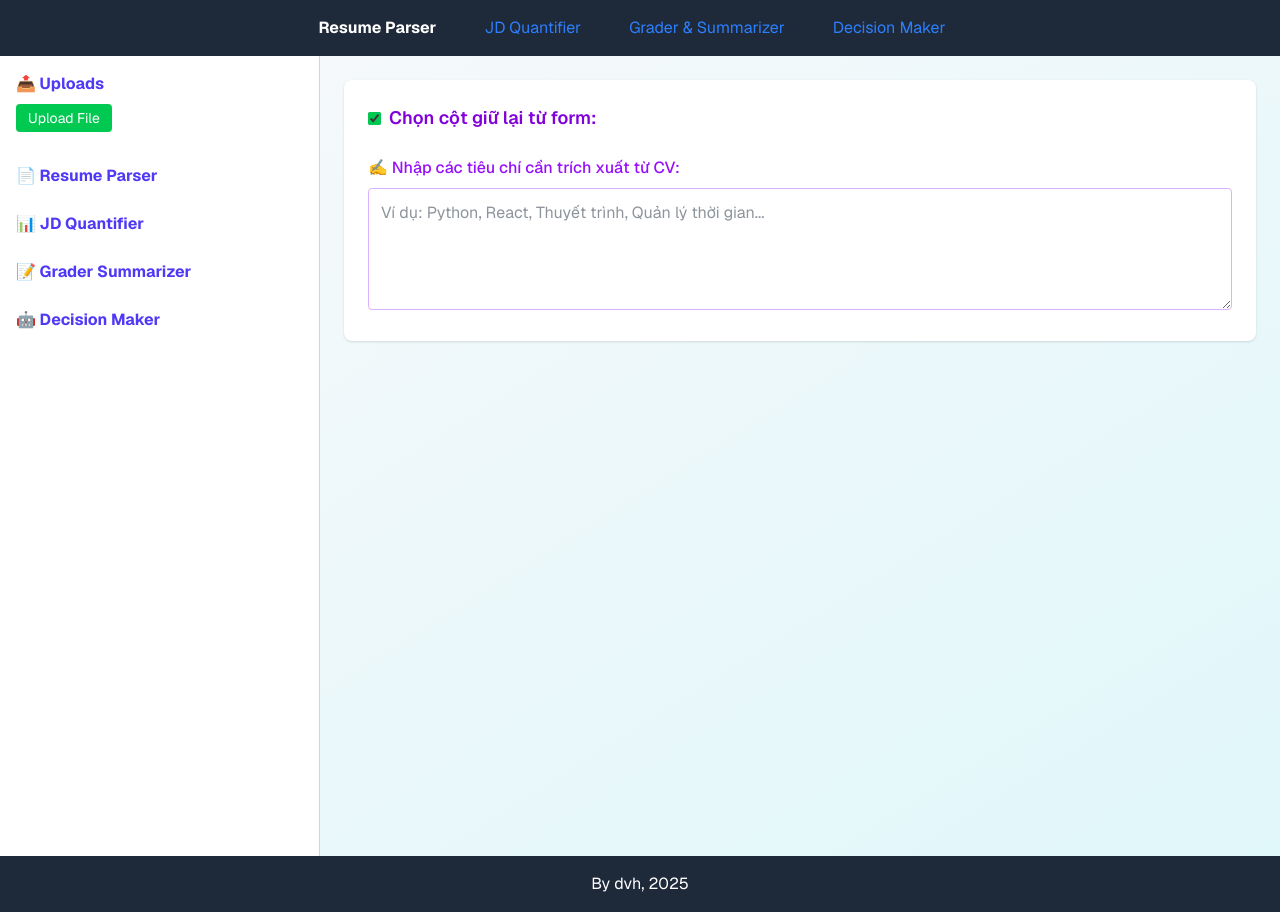
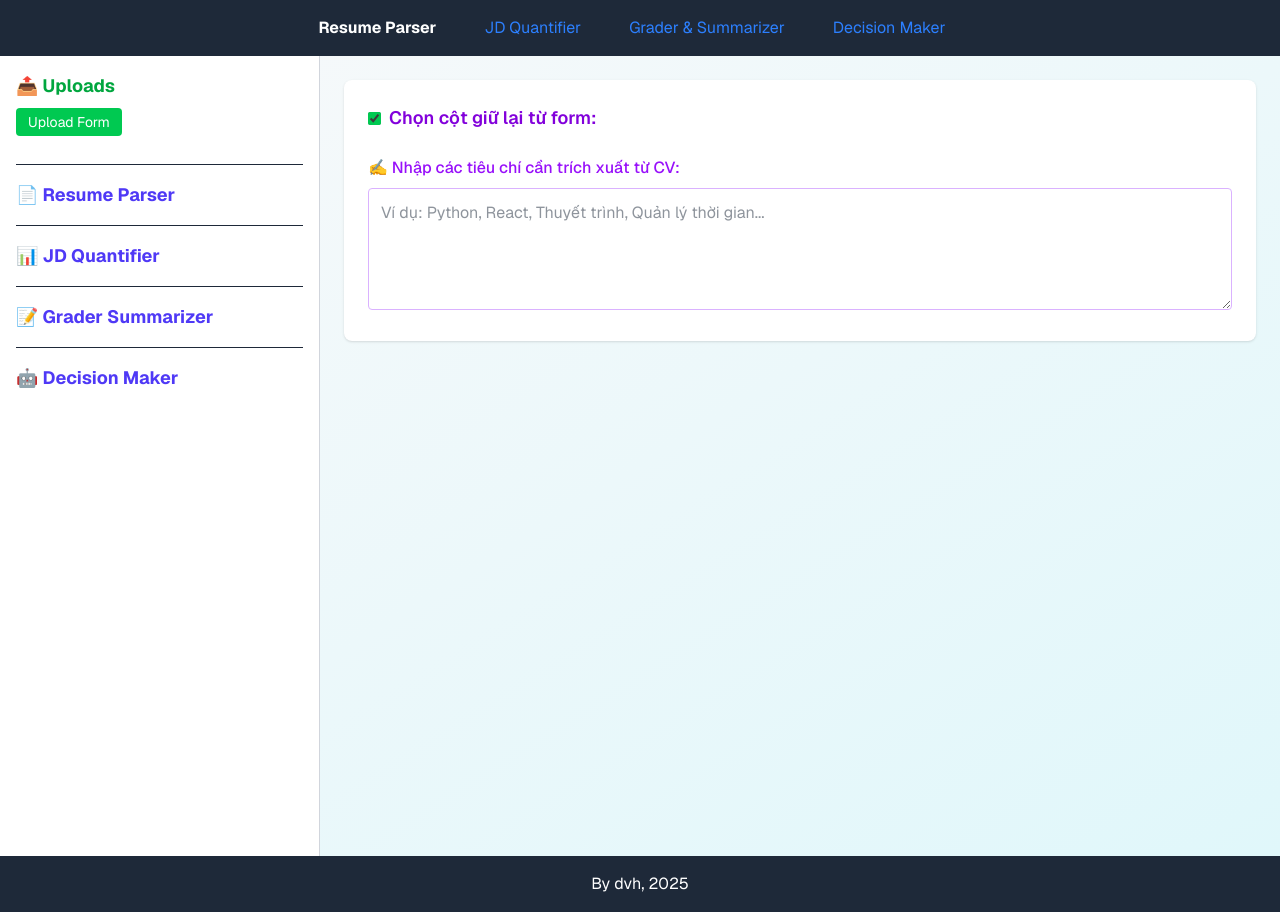
Before and after one commit to daoviethoang1402/application-form-evaluator-frontend, a Next.js app: page / in a window 1280 px wide. Built offline with nearby package versions, Linux system fonts and the light colour scheme.

Commit message:
fix sidebar

```diff
--- a/src/app/page.js
+++ b/src/app/page.js
@@ -7,63 +7,13 @@ const api = axios.create({
 });
 
 export default function HomePage() {
+  // const [cvFiles, setCvFiles] = useState(['cv_1.pdf', 'cv_2.pdf']);
+  const [formFiles, setFormFiles] = useState([]);
   const [selectedFile, setSelectedFile] = useState(null);
   const [selectedCategories, setSelectedCategories] = useState([]);
   const [cvInput, setCvInput] = useState('');
   const [showInput, setShowInput] = useState(false);
   const [columns, setColumns] = useState([]);
-  const [formFilesByFolder, setFormFilesByFolder] = useState({
-    uploads: [],
-    resume_parser: [],
-    jd_quantifier: [],
-    grader_summarizer: [],
-    decision_maker: [],
-  });
-
-  const folderList = [
-    { name: 'uploads', label: '📤 Uploads' },
-    { name: 'resume_parser', label: '📄 Resume Parser' },
-    { name: 'jd_quantifier', label: '📊 JD Quantifier' },
-    { name: 'grader_summarizer', label: '📝 Grader Summarizer' },
-    { name: 'decision_maker', label: '🤖 Decision Maker' },
-  ];
-
-  function FolderSection({ folder, files, selectedFile, onFileSelect }) {
-    const isUploads = folder.name === 'uploads';
-    return (
-      <div className="mb-6">
-        <h2 className="font-bold text-indigo-600 text-md mb-2">{folder.label}</h2>
-        {isUploads && (
-          <>
-            <button
-              onClick={() => document.getElementById(`upload-${folder.name}`).click()}
-              className="mb-2 text-sm text-white bg-green-500 hover:bg-green-600 px-3 py-1 rounded"
-            >
-              Upload File
-            </button>
-            <input
-              id={`upload-${folder.name}`}
-              type="file"
-              accept=".xlsx,.xls,.pdf"
-              hidden
-              onChange={(e) => onFileSelect(e, folder.name)}
-            />
-          </>
-        )}
-        {files[folder.name]?.map((file) => (
-          <div
-            key={file}
-            onClick={() => onFileSelect({ target: { files: [new File([], file)] } }, folder.name, file)}
-            className={`p-2 mb-2 cursor-pointer rounded transition ${
-              selectedFile === file ? 'bg-green-100 font-semibold text-green-800' : 'hover:bg-gray-100'
-            }`}
-          >
-            {file}
-          </div>
-        ))}
-      </div>
-    );
-  }
 
   const toggleCategory = (cat) => {
     if (selectedCategories.includes(cat)) {
@@ -76,8 +26,12 @@ export default function HomePage() {
     }
   };
 
-  const handleFileChange = async (e, folderName, fileNameOverride = null) => {
-    const file = fileNameOverride ? new File([], fileNameOverride) : e.target.files[0];
+  const handleUpload = (type) => {
+    document.getElementById('formUpload').click();
+  };
+
+  const handleFileChange = async (e) => {
+    const file = e.target.files[0];
     if (!file) return;
 
     const formData = new FormData();
@@ -88,10 +42,7 @@ export default function HomePage() {
         headers: { 'Content-Type': 'multipart/form-data' },
       });
       alert('✅ Upload thành công');
-      setFormFilesByFolder((prev) => ({
-        ...prev,
-        [folderName]: [...(prev[folderName] || []), file.name],
-      }));
+      setFormFiles([...formFiles, file.name]);
       setSelectedFile(file.name);
     } catch (err) {
       console.error(err);
@@ -99,12 +50,13 @@ export default function HomePage() {
     }
   };
 
-  const fetchColumns = async (filename, folderName = 'uploads') => {
+  const fetchColumns = async (filename) => {
     try {
       const res = await api.get('/file/excel/get-columns', {
         params: {
-          subpath: folderName,
-          filename,
+          subpath: 'uploads',
+          filename: filename,
+          // sheet_name: 'Sheet1'  // nếu cần
         }
       });
       return res.data.columns;
@@ -115,11 +67,20 @@ export default function HomePage() {
     }
   };
 
+  const handleSelectFile = async (file) => {
+    setSelectedFile(file);
+    const cols = await fetchColumns(file);
+    setColumns(cols);
+  };
+
+
   const removeUnselectedColumns = async (filename, allColumns, selected) => {
+    // const toRemove = allColumns.filter((col) => !selected.includes(col));
+    console.log(selected);
     try {
       const res = await api.post(
         '/file/excel/select-columns',
-        null,
+        null,  // Không có body
         {
           params: {
             subpath: 'uploads',
@@ -128,6 +89,7 @@ export default function HomePage() {
           },
         }
       );
+      console.log(res.data);
       return res.data.new_file_path;
     } catch (err) {
       console.error(err);
@@ -153,19 +115,64 @@ export default function HomePage() {
     }
   };
 
+  // const handleFinish = async () => {
+  //   if (!selectedFile) {
+  //     alert('❗ Vui lòng chọn một file');
+  //     return;
+  //   }
+
+  //   const allCols = await fetchColumns(selectedFile);
+  //   if (!allCols.length) return;
+
+  //   const newPath = await removeUnselectedColumns(selectedFile, allCols, selectedCategories);
+  //   if (!newPath) return;
+
+  //   await parseAll(selectedFile); // hoặc newPath.split('/').pop() nếu file được tạo mới
+  // };
+
+
+
+
   return (
     <div className="flex h-screen font-sans bg-gradient-to-br from-[#f8f9fa] to-[#e0f7fa] text-gray-800">
       {/* Sidebar Storage */}
       <aside className="w-1/4 border-r border-gray-300 bg-white p-4 overflow-y-auto">
-        {folderList.map((folder) => (
-          <FolderSection
-            key={folder.name}
-            folder={folder}
-            files={formFilesByFolder}
-            selectedFile={selectedFile}
-            onFileSelect={handleFileChange}
-          />
+        <h2 className="font-bold text-green-600 text-lg mb-2">📤 Uploads</h2>
+        <button
+          onClick={() => handleUpload('Form')}
+          className="mb-3 text-sm text-white bg-green-500 hover:bg-green-600 px-3 py-1 rounded"
+        >
+          Upload Form
+        </button>
+        <input id="formUpload" type="file" accept=".xlsx,.xls" hidden onChange={handleFileChange} />
+        {formFiles.map((file) => (
+          <div
+            key={file}
+            onClick={() => handleSelectFile(file)}
+            className={`p-2 mb-2 cursor-pointer rounded transition ${
+              selectedFile === file ? 'bg-green-100 font-semibold text-green-800' : 'hover:bg-gray-100'
+            }`}
+          >
+            {file}
+          </div>
         ))}
+
+        <hr className="my-4" />
+
+        <h2 className="font-bold text-indigo-600 text-lg mb-2">📄 Resume Parser</h2>
+
+
+        <hr className="my-4" />
+
+        <h2 className="font-bold text-indigo-600 text-lg mb-2">📊 JD Quantifier</h2>
+
+        <hr className="my-4" />
+
+        <h2 className="font-bold text-indigo-600 text-lg mb-2">📝 Grader Summarizer</h2>
+
+        <hr className="my-4" />
+
+        <h2 className="font-bold text-indigo-600 text-lg mb-2">🤖 Decision Maker</h2>
       </aside>
 
       {/* Main Panel */}
@@ -189,8 +196,23 @@ export default function HomePage() {
             </label>
           ))}
 
+          {/* Textarea - nhập tiêu chí muốn trích từ CV */}
+          <div className="mt-6">
+            <h4 className="mb-2 text-md font-medium text-purple-600">
+              ✍️ Nhập các tiêu chí cần trích xuất từ CV:
+            </h4>
+            <textarea
+              rows={4}
+              className="w-full p-3 border border-purple-300 rounded focus:outline-none focus:ring-2 focus:ring-purple-400"
+              placeholder="Ví dụ: Python, React, Thuyết trình, Quản lý thời gian..."
+              value={cvInput}
+              onChange={(e) => setCvInput(e.target.value)}
+            ></textarea>
+          </div>
+
           {/* Nút Hoàn tất chỉ hiện khi đủ dữ liệu */}
-          {selectedCategories.length > 0 && (
+          {selectedCategories.length > 0 && cvInput.trim() !== '' && (
+          <>
             <button
               onClick={async () => {
               if (!selectedCategories.includes('CV') && cvInput.trim() !== '') {
@@ -217,22 +239,7 @@ export default function HomePage() {
             >
               ✅ Hoàn tất
             </button>
-          )}
 
-          {/* Textarea - nhập tiêu chí muốn trích từ CV */}
-          <div className="mt-6">
-            <h4 className="mb-2 text-md font-medium text-purple-600">
-              ✍️ Nhập các tiêu chí cần trích xuất từ CV:
-            </h4>
-            <textarea
-              rows={4}
-              className="w-full p-3 border border-purple-300 rounded focus:outline-none focus:ring-2 focus:ring-purple-400"
-              placeholder="Ví dụ: Python, React, Thuyết trình, Quản lý thời gian..."
-              value={cvInput}
-              onChange={(e) => setCvInput(e.target.value)}
-            ></textarea>
-          </div>
-          {cvInput.trim() !== '' && (
             <button
               onClick={() => {
                 if (!selectedFile) {
@@ -245,8 +252,8 @@ export default function HomePage() {
             >
               🚀 Parse All
             </button>
-            )
-          }
+          </>
+        )}
 
         </div>
       </main>
```
Lines whose indentation alone changed are shown as unchanged.
